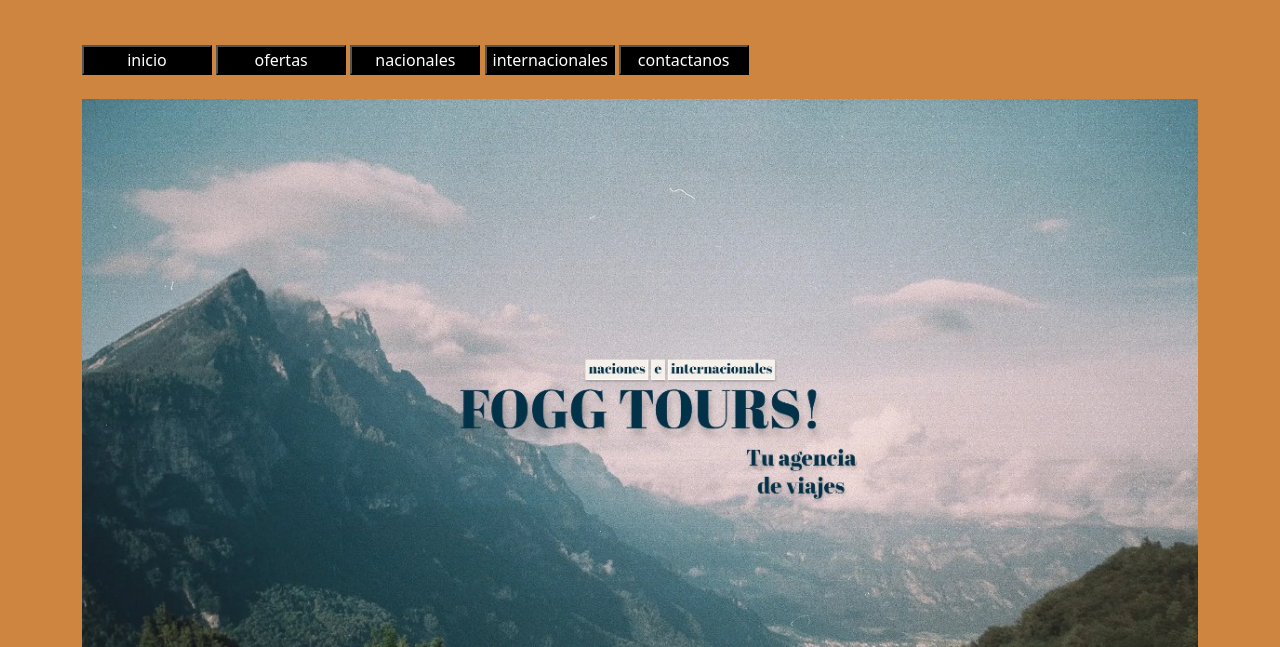
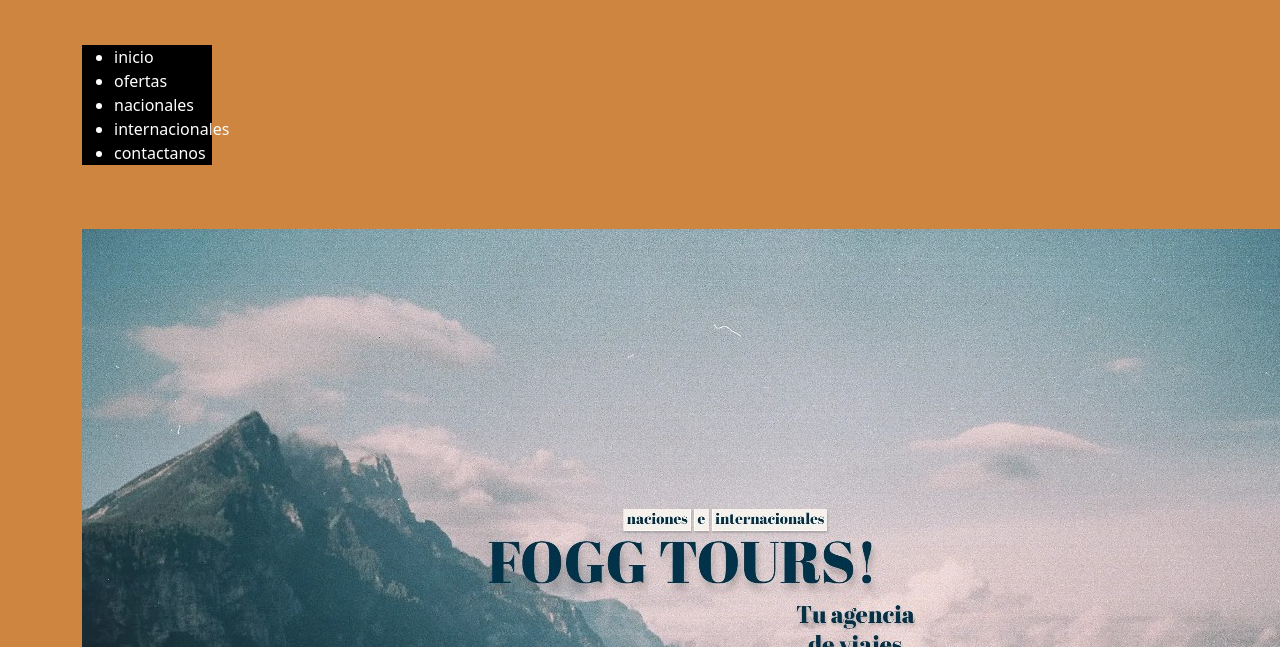
Before and after one commit to bh4ndu/tour, a plain HTML site: page index.html in a window 1280 px wide. Shown: the part 153-800 px from the top of the page. Drawn offline with nearby package versions, Linux system fonts and the light colour scheme.

Commit message:
actualizado

```diff
--- a/estilos.css
+++ b/estilos.css
@@ -109,7 +109,7 @@ input:-moz-placeholder {
 }
 
 
-button {
+.arriba {
 	width: 130px;
 	background: black;
 	color: white;
--- a/index.html
+++ b/index.html
@@ -37,30 +37,26 @@
     <div>
     <br>
     <br>
-    <button>inicio</button>
-
-    <button>ofertas</button>
-
-    <button>nacionales</button>
-
-    <button>internacionales</button>
-
-    <button>contactanos</button>
+    <ul class="arriba">
+        <li>inicio</li>
+        <li>ofertas</li>
+        <li>nacionales</li>
+        <li>internacionales</li>
+        <li>contactanos</li>
+    </ul>
 
     <br>
     <br>
 
     </div>
-
-
-
-    <img src="banner.jpg">
-
     <br>
     <br>
     <br>
      </header>
 
+     <section>
+         <img src="banner.jpg">
+    </section>
     <p class="entrada">
         nuestro tour de viajes ofrece destinos a cualquiera de los 5 continentes , donde te ofrecemos desde paquetes de viaje a cualquier destino del peru y mundo como ofertas de viaje para que te sientas mas comodo o pagues mas barato.
 
```
